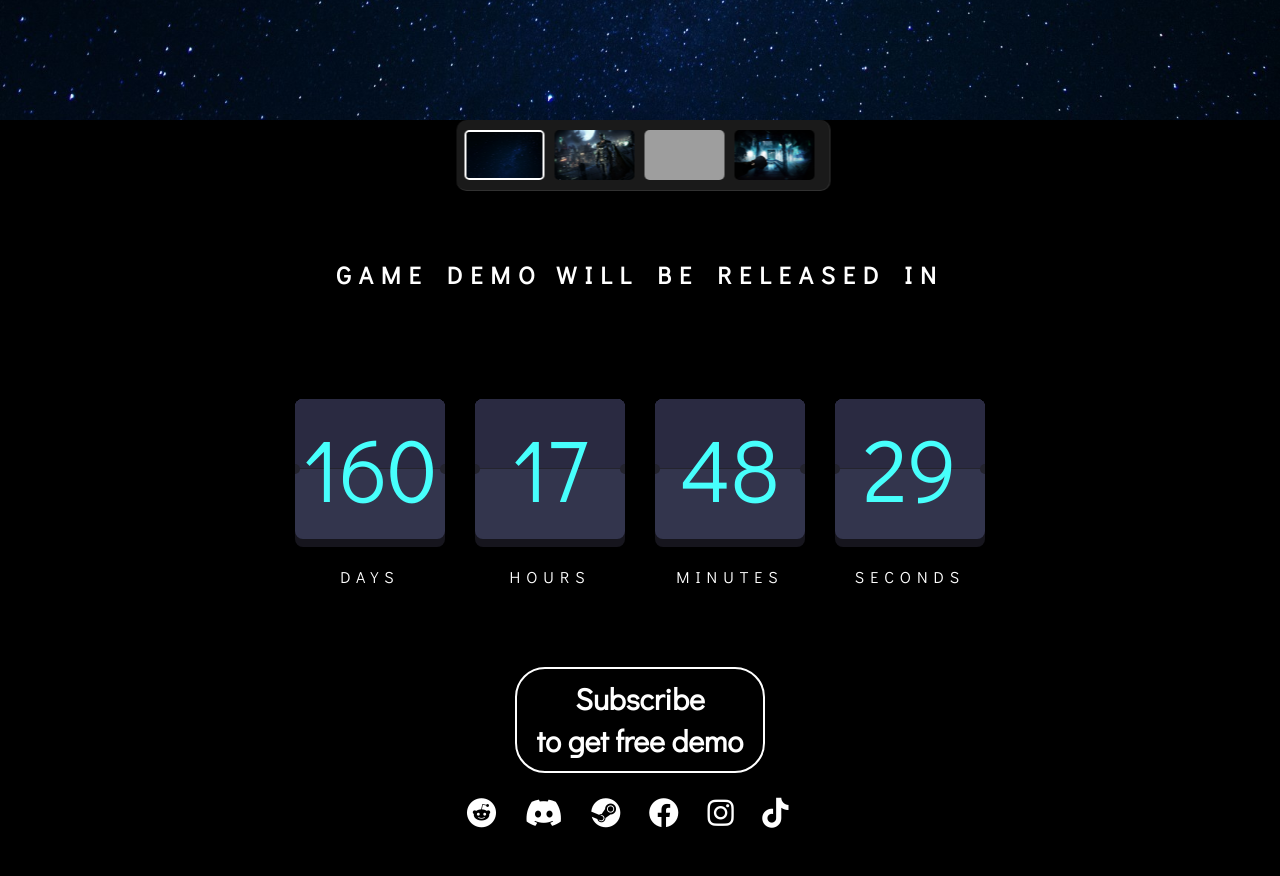
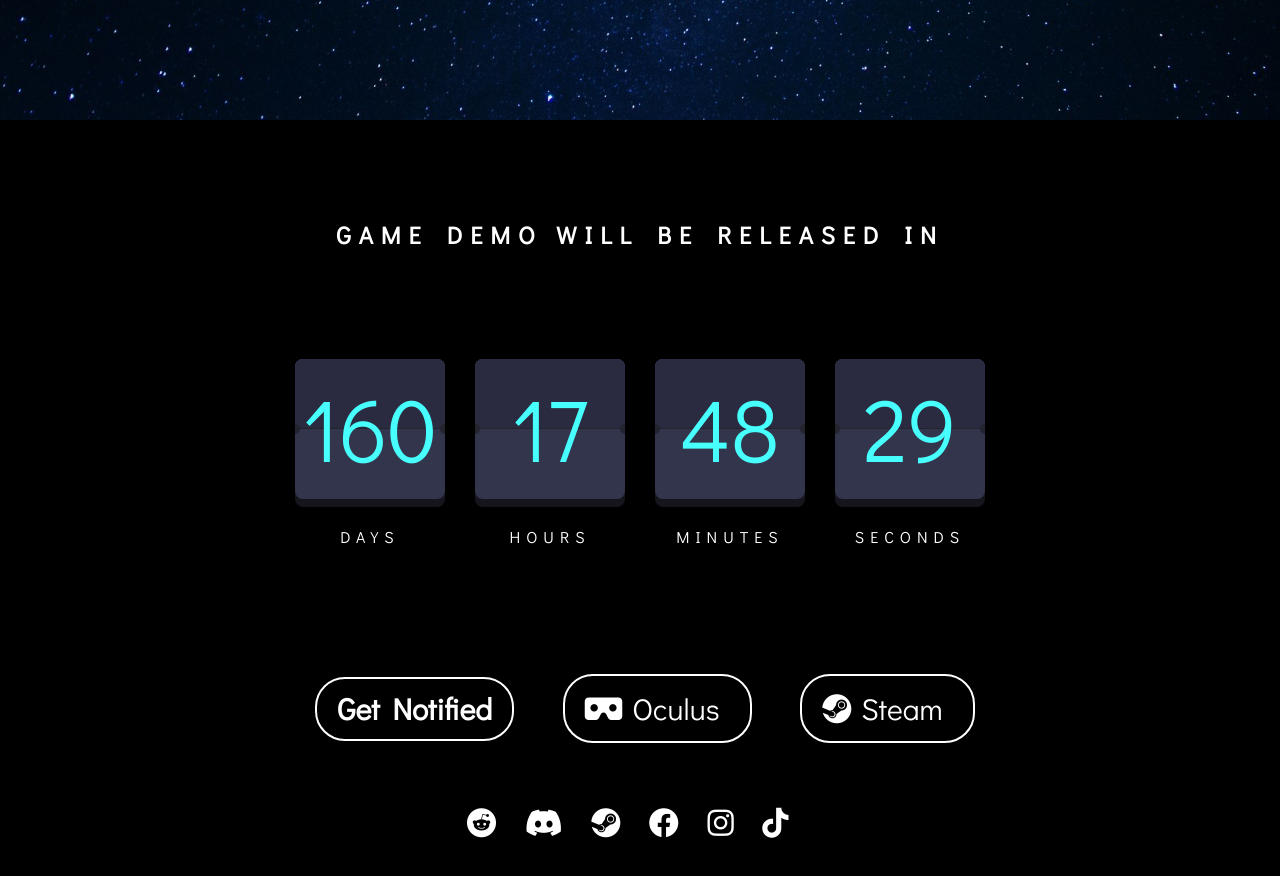
Before and after one commit to temptationofhiphop/WordGun, a plain HTML site: page Index.html in a window 1280 px wide. Shown: the part 1480-2356 px from the top of the page. Drawn offline with nearby package versions, Linux system fonts and the light colour scheme; grey boxes are pictures that could not be loaded; a web font is replaced by a local one.

Commit message:
Edited divs and added some scripts

```diff
--- a/Index.html
+++ b/Index.html
@@ -14,6 +14,9 @@
     <link href="https://fonts.googleapis.com/css2?family=Didact+Gothic&display=swap" rel="stylesheet">
 
     <link rel="stylesheet" href="https://cdnjs.cloudflare.com/ajax/libs/font-awesome/6.1.1/css/all.min.css" integrity="sha512-KfkfwYDsLkIlwQp6LFnl8zNdLGxu9YAA1QvwINks4PhcElQSvqcyVLLD9aMhXd13uQjoXtEKNosOWaZqXgel0g==" crossorigin="anonymous" referrerpolicy="no-referrer" />
+
+    <script src="https://ajax.googleapis.com/ajax/libs/jquery/3.4.1/jquery.min.js"></script>
+    <script src="./scripts/scroll.js"></script>
 </head>
 <body>
 
@@ -30,6 +33,9 @@
             <nav>
                 <ul>
                     <li class="active">
+                      <a href="#">
+                        Press Kit
+                        </a>
                         <a href="#">
                             About Us
                         </a>
@@ -50,7 +56,7 @@
                     sed do eiusmod tempor incididunt ut labore et dolore magna aliqua.
                 </p>
                 <a href="#" class="trailer"> <i class="fa-brands fa-youtube"></i>Watch trailer</a>
-                <a href="#" class="wishlist"> <i class="fa-brands fa-steam"></i>Wishlist+</a>
+                <a href="#buttons-main" class="wishlist"> <i class="fa-solid fa-square-plus"></i></i>Subscribe</a>
 
 
             </div>
@@ -95,11 +101,13 @@
           </div>
         </div>
       </div>
+      <div class="swiper-button-next"></div>
+      <div class="swiper-button-prev"></div>
     </div>
 
     <!--Thumbs-->
 
-    <div class="bg-slider-thumbs">
+   <div class="bg-slider-thumbs">
         <div class="swiper-wrapper thumbs-container">
           <img src="./img/1.jpg" class="swiper-slide" alt="">
           <img src="./img/2.jpg" class="swiper-slide" alt="">
@@ -179,7 +187,12 @@
           </div>
 
         </div>
-        <a href="#" class="btn"> Subscribe <br>to get free demo</br></a>
+        <div class="main-buttons" name="buttons-main">
+
+          <a href="#" class="btn"> Get Notified</a>
+          <a href="#" class="wishlist"><i class="fa-solid fa-vr-cardboard"></i></i>Oculus</a>
+          <a href="#" class="wishlist"> <i class="fa-brands fa-steam"></i>Steam</a>
+        </div>
 
         <div class="socials">
           <a href="#"><i class="fa-brands fa-reddit"></i></a>
--- a/css/style.css
+++ b/css/style.css
@@ -59,9 +59,9 @@ nav ul li a{
     border-bottom: 2px solid transparent;
     transition: .4s;
 }
-nav ul li:not(:last-child) a:hover,
-nav ul li:not(:last-child) a:focus{
-    border-bottom: 2px solid rgb(71, 255, 252);
+
+nav ul li a:hover{
+  border-bottom: 2px solid rgb(71, 255, 252)
 }
 .content{
     padding-top: 100px;
@@ -98,8 +98,8 @@ nav ul li:not(:last-child) a:focus{
 .content .main-text a{
     display: inline-block;
     text-decoration: none;
-    color: black;
-    background: white;
+    color: white;
+    background: transparent;
     border: 1px solid white;
     padding: 20px 30px;
     border-radius: 30px;
@@ -111,8 +111,8 @@ nav ul li:not(:last-child) a:focus{
 .content .main-text a:hover{
     transform: scale(1.2);
     border: 1px solid white;
-    background: transparent;
-    color: white;
+    background: white;
+    color: black;
     transition: .4s;
 }
 
@@ -120,7 +120,7 @@ nav ul li:not(:last-child) a:focus{
 .content .main-text a.wishlist{
     border: 2px solid white;
     color: white;
-    background: black;
+    background: transparent;
     margin-left: 25px;
     font-size: 25px;
 }
@@ -168,7 +168,7 @@ nav ul li:not(:last-child) a:focus{
     -webkit-box-pack: start;
         -ms-flex-pack: start;
             justify-content: flex-start;
-    padding-top: 15vh;
+    padding-top: 10vh;
     position: relative;
     background-color: black;
   }
@@ -501,8 +501,9 @@ a.btn br{
 }
 
 .bg-slider-thumbs{
-  z-index: 777;
+  z-index: -1;
   position: absolute; /*Check*/
+  padding-bottom: 50px;
   left: 50%;
   transform: translateX(-50%);
   transition: 0.3 ease;
@@ -525,7 +526,7 @@ a.btn br{
 .socials{
   position: relative;
   z-index: 2;
-  margin-top: 20px;
+  padding-top: 50px;
   padding-bottom: 20px;
 
 }
@@ -542,3 +543,50 @@ a.btn br{
   transition: .2s;
   color: white;
 }
+
+.main-buttons{
+  position: relative;
+  z-index: 2;
+  padding-top: 50px;
+  padding-bottom: 10px;
+  margin-left: 35px;
+}
+
+.main-buttons a{
+  display: inline-block;
+  color: white;
+  margin-right: 25px;
+  font-size: 30px;
+}
+
+.wishlist{
+  display: inline-block;
+    text-decoration: none;
+    color: white;
+    background: transparent;
+    border: 1px solid white;
+    padding: 10px 30px;
+    border-radius: 30px;
+    line-height: 1.5;
+    font-size: 25px;
+    font-weight: 500;
+    padding-left: 20px;
+  border: 2px solid white;
+  color: white;
+  background: black;
+  margin-left: 20px;
+  font-size: 25px;
+}
+
+
+a.wishlist i{
+  margin-right: 10px;
+}
+
+.wishlist:hover{
+  transform: scale(1.2);
+  border: 1px solid white;
+  background: white;
+  color: black;
+  transition: .4s;
+}
--- /dev/null
+++ b/scripts/scroll.js
@@ -0,0 +1,12 @@
+$(function() {
+    $('a[href*=\\#]:not([href=\\#])').on('click', function() {
+        var target = $(this.hash);
+        target = target.length ? target : $('[name=' + this.hash.substr(1) +']');
+        if (target.length) {
+            $('html,body').animate({
+                scrollTop: target.offset().top
+            }, 1000);
+            return false;
+        }
+    });
+});
--- a/scripts/slider.js
+++ b/scripts/slider.js
@@ -7,6 +7,10 @@
         var swiper2 = new Swiper(".bg-slider", {
           loop: true,
           spaceBetween: 0,
+          navigation: {
+            nextEl: ".swiper-button-next",
+            prevEl: ".swiper-button-prev",
+          },
           thumbs: {
             swiper: swiper,
           },
```
